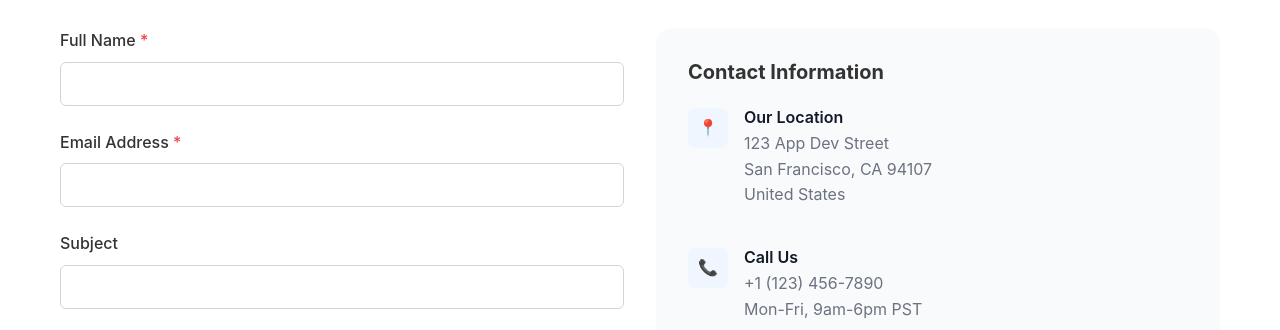
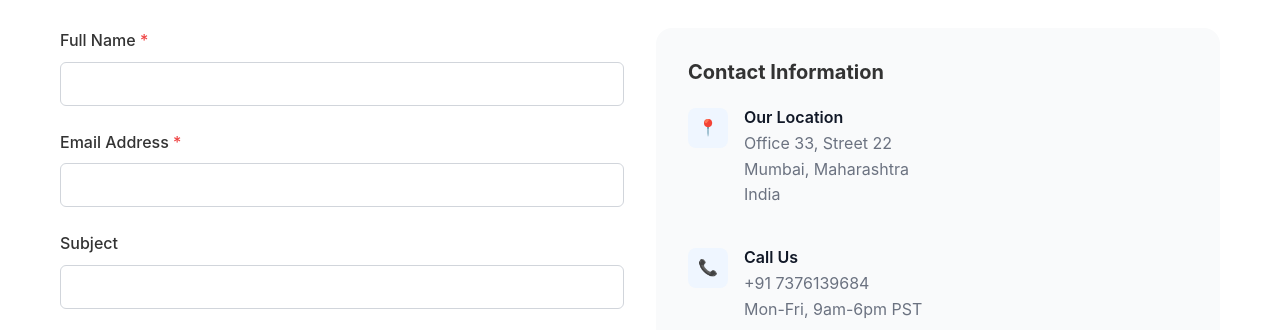
Before and after one commit to eunbyulaakash/skybetprobusiness, a plain HTML site: page index.html in a window 1280 px wide. Shown: the part 7780-8110 px from the top of the page. Drawn offline with Linux system fonts and the light colour scheme.

Commit message:
Update index.html

```diff
--- a/index.html
+++ b/index.html
@@ -1798,9 +1798,9 @@
             <div class="contact-info-content">
               <h4>Our Location</h4>
               <p>
-                123 App Dev Street<br>
-                San Francisco, CA 94107<br>
-                United States
+                Office 33, Street 22<br>
+                Mumbai, Maharashtra<br>
+                India
               </p>
             </div>
           </div>
@@ -1810,7 +1810,7 @@
             <div class="contact-info-content">
               <h4>Call Us</h4>
               <p>
-                +1 (123) 456-7890<br>
+                +91 7376139684<br>
                 Mon-Fri, 9am-6pm PST
               </p>
             </div>
```
